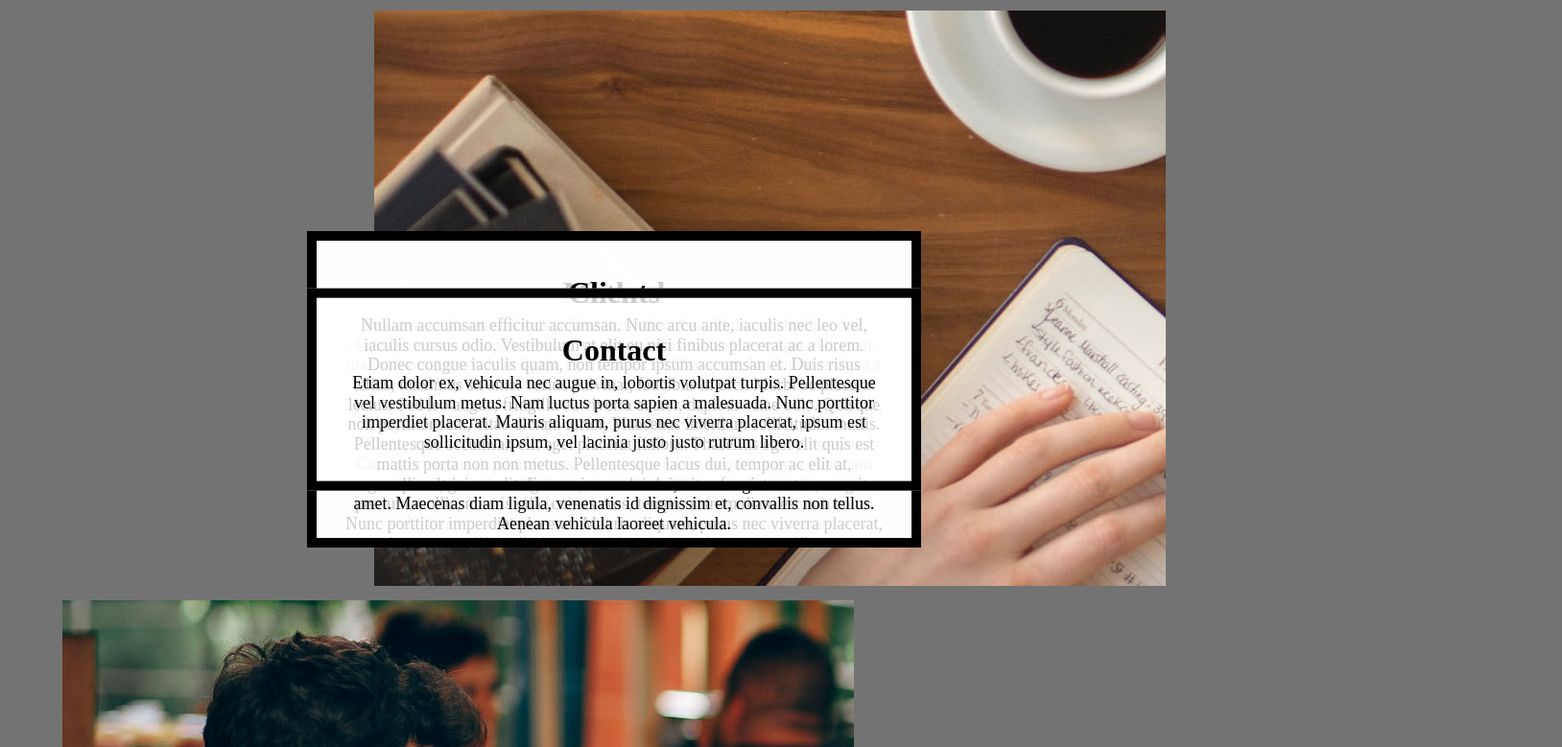
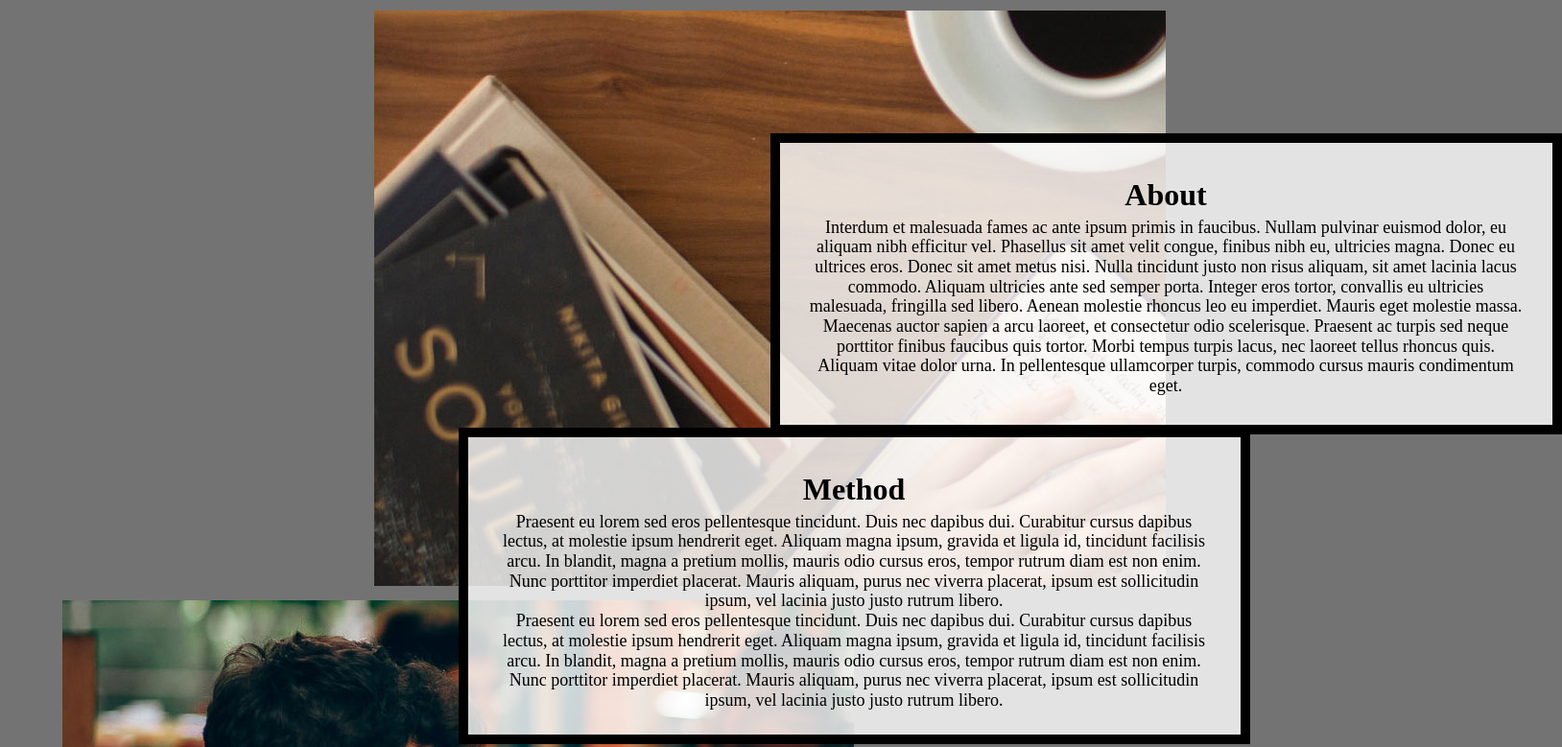
Before and after one commit to emmagheck/hw3_grid_23, a plain HTML site: page index.html in a window 1280 px wide. Shown: the part 1100-1879 px from the top of the page at 96% size, 1628 px wide, since content can reach past the window. Drawn offline with Linux system fonts and the light colour scheme; files whose address does not match are found by name.

Commit message:
Add files via upload

```diff
--- a/css/style.css
+++ b/css/style.css
@@ -206,12 +206,23 @@ first div in the grid  and place it in the grid. */
 
  /* Step 8: Write the selector/rule property to style the .text-block class. */
 .text-block {
-  position: absolute;
+  position: relative;
   top: 50%;
   left: 50%;
-  /* margin: -25px 0 0 -25px; */
-  transform: translate(-50%, -50%);
+  margin: auto;
   text-align: center;
+}
+
+.text-block:nth-child(2) {
+  top: 300px; /* Adjust the value as needed for spacing */
+}
+
+.text-block:nth-child(3) {
+  top: 600px; /* Adjust the value as needed for spacing */
+}
+
+.text-block:nth-child(4) {
+  top: 900px; /* Adjust the value as needed for spacing */
 }
 
 
```
